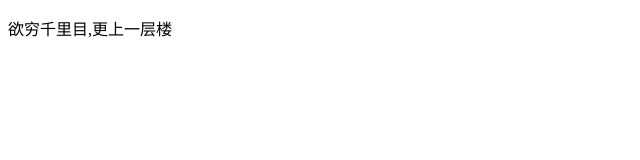
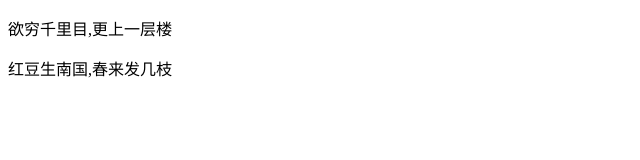
Before and after one commit to 1220-dream/-, a plain HTML site: page index.html in a window 1280 px wide. Shown: the whole page, without its empty margins (0-640 px from the left). Drawn offline with Linux system fonts and the light colour scheme.

Commit message:
远程仓库第二次

```diff
--- a/index.html
+++ b/index.html
@@ -8,5 +8,6 @@
 </head>
 <body>
     <p>欲穷千里目,更上一层楼</p>
+    <p>红豆生南国,春来发几枝</p>
 </body>
 </html>
```
